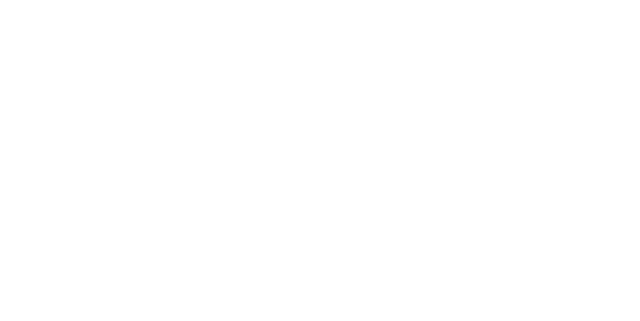
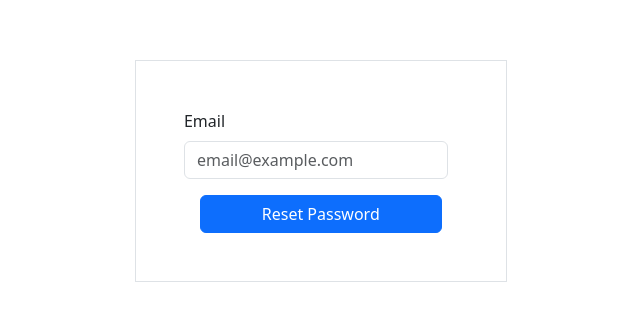
Before and after one commit to jagannatarajan1/mailboxclient, a React (Create React App) app: page /forgetPassword in a window 1280 px wide. Before the commit this address had no page. Shown: the part 229-550 px from the top of the page, without its empty margins (319-959 px from the left). Built offline with nearby package versions, Linux system fonts and the light colour scheme.

Commit message:
add the forgotpassword and alert the use when he enter the worng credentials

```diff
--- a/src/App.js
+++ b/src/App.js
@@ -8,6 +8,7 @@ import { useSelector } from "react-redux";
 import Email from "./components/pages/Email";
 import ViewMessage from "./components/pages/viewMessage";
 import SendEmail from "./components/pages/sendedEmail";
+import Forgotpassword from "./components/pages/Forgetpassword";
 function App() {
   const loginSelector = useSelector((state) => state.login.loginStatus);
   return (
@@ -21,6 +22,7 @@ function App() {
         <Route path="/composeEmail" element={<Email />} />
         <Route path="/openEmail" element={<ViewMessage />} />
         <Route path="/sendedEmail" element={<SendEmail />} />
+        <Route path="/forgetPassword" element={<Forgotpassword />} />
       </Routes>
     </React.Fragment>
   );
--- a/src/components/login/login.css
+++ b/src/components/login/login.css
@@ -1,6 +1,7 @@
 .forgotPasssword {
   margin-left: 24%;
   color: blue;
+  cursor: pointer;
 }
 .already {
   margin-top: -160px;
--- a/src/components/login/login.js
+++ b/src/components/login/login.js
@@ -29,7 +29,9 @@ const Login = () => {
   const already = () => {
     setlogin((preState) => !preState);
   };
-  const forgothandler = () => {};
+  const forgothandler = () => {
+    nav("/forgetPassword");
+  };
   const formDataPresent = login
     ? email && password
     : email && password && confirmpassword;
@@ -62,6 +64,8 @@ const Login = () => {
       if (response.ok) {
         dispatch(loginSliceAction.logIn(data));
         nav("/");
+      } else {
+        alert(data.error.message);
       }
     } catch (error) {
       throw new Error(error);
--- a/src/components/pages/Email.css
+++ b/src/components/pages/Email.css
@@ -25,3 +25,15 @@
 .foms {
   margin-bottom: -1px;
 }
+
+.quill {
+  display: flex;
+  flex-direction: column-reverse;
+  height: 450px;
+  /* min-height: 450; */
+}
+/* @media (min-width: 2000px) {
+  .quill {
+    height: auto;
+  }
+} */
--- a/src/components/pages/Email.js
+++ b/src/components/pages/Email.js
@@ -101,7 +101,7 @@ const Email = () => {
 
   return (
     <React.Fragment>
-      <Container>
+      <Container className="mt-4">
         <Form>
           <InputGroup className="mb-3 no-border">
             <InputGroup.Text id="basic-addon1" className="no-border">
@@ -132,11 +132,13 @@ const Email = () => {
             value={value}
             onChange={setValue}
             className="quill"
-            style={{
-              display: "flex",
-              flexDirection: "column-reverse",
-              height: "400px",
-            }}
+            id="quillId"
+            // style={{
+            //   display: "flex",
+            //   flexDirection: "column-reverse",
+            //   height: "auto",
+
+            // }}
           />
           {error && <p className="error">{error}</p>}
           <Button className="ps-4 pe-4" onClick={formHandler}>
--- /dev/null
+++ b/src/components/pages/Forgetpassword.js
@@ -0,0 +1,69 @@
+import React from "react";
+import { Button } from "react-bootstrap";
+
+import { useRef } from "react";
+import Col from "react-bootstrap/Col";
+import Form from "react-bootstrap/Form";
+import Row from "react-bootstrap/Row";
+import { useNavigate } from "react-router-dom";
+
+const Forgotpassword = () => {
+  const email = useRef();
+  const nav = useNavigate();
+  const forgotpasswordhandler = (event) => {
+    event.preventDefault();
+    const enterdemail = email.current.value;
+    fetch(
+      "https://identitytoolkit.googleapis.com/v1/accounts:sendOobCode?key=AIzaSyAS3lIYdA972RLHh9zfb_CVp42aWxpVX3w",
+      {
+        method: "POST",
+        body: JSON.stringify({
+          requestType: "PASSWORD_RESET",
+          email: enterdemail,
+        }),
+        headers: {
+          "Content-Type": "application/json",
+        },
+      }
+    )
+      .then((res) => {
+        if (res.ok) {
+          alert(
+            "Check your email , you might have recieved a reset password link . Click on it to reset your password"
+          );
+        }
+        res.json().then((data) => {
+          console.log(data);
+        });
+        nav("/loginpage");
+      })
+      .catch((error) => {
+        alert(error);
+      });
+  };
+  return (
+    <React.Fragment>
+      <div className="container min-vh-100 d-flex justify-content-center align-items-center">
+        <Form className="border ps-5 pt-5 pb-5">
+          <Form.Group
+            as={Row}
+            className="mb-3 w"
+            controlId="formPlaintextEmail"
+          >
+            <Form.Label>Email</Form.Label>
+            <Col sm="10">
+              <Form.Control placeholder="email@example.com" ref={email} />
+            </Col>
+          </Form.Group>
+
+          <div className="d-grid gap-4 col-9 mx-3">
+            <Button onClick={forgotpasswordhandler} variant="primary">
+              Reset Password
+            </Button>
+          </div>
+        </Form>
+      </div>
+    </React.Fragment>
+  );
+};
+export default Forgotpassword;
--- a/src/components/pages/viewEmails.css
+++ b/src/components/pages/viewEmails.css
@@ -34,6 +34,10 @@
 .gmailpadding {
   margin-right: 50px;
 }
+.deletebtn {
+  width: 100px;
+  height: 40px;
+}
 @media (min-width: 1199px) {
   .sentCss {
     padding-right: 60px;
--- a/src/components/pages/viewEmails.js
+++ b/src/components/pages/viewEmails.js
@@ -185,7 +185,8 @@ const ViewEmails = () => {
                     </Row>
                   </ListGroup.Item>
                   <Button
-                    variant="danger"
+                    variant="danger "
+                    className="deletebtn"
                     onClick={() => delectHandler(receiveData.id)}
                   >
                     Delete
```
